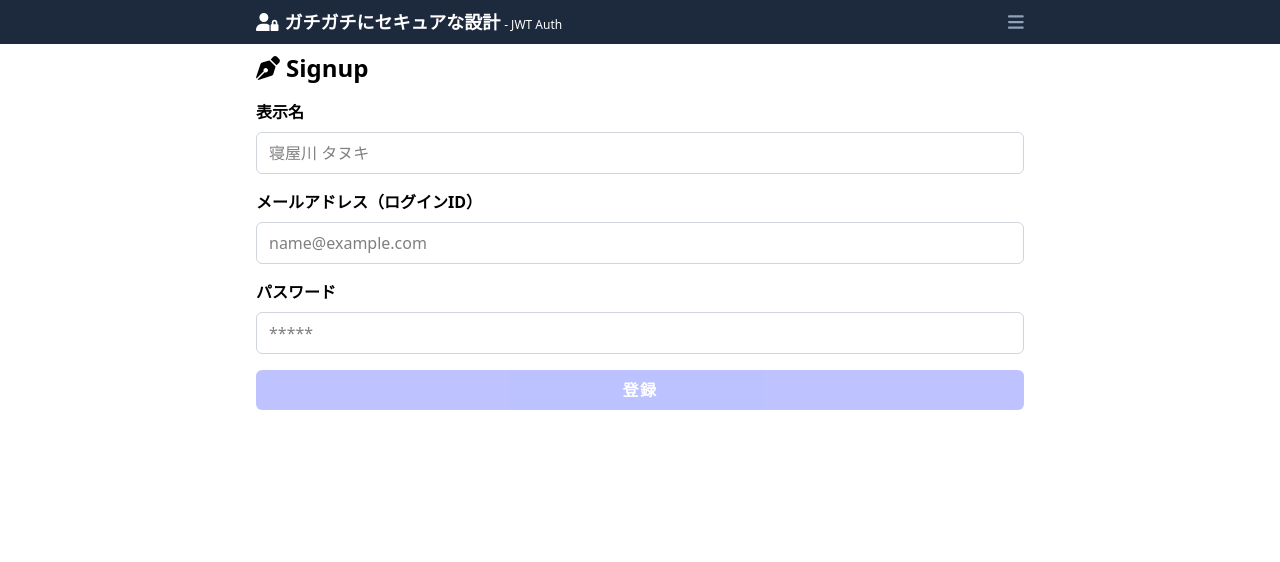
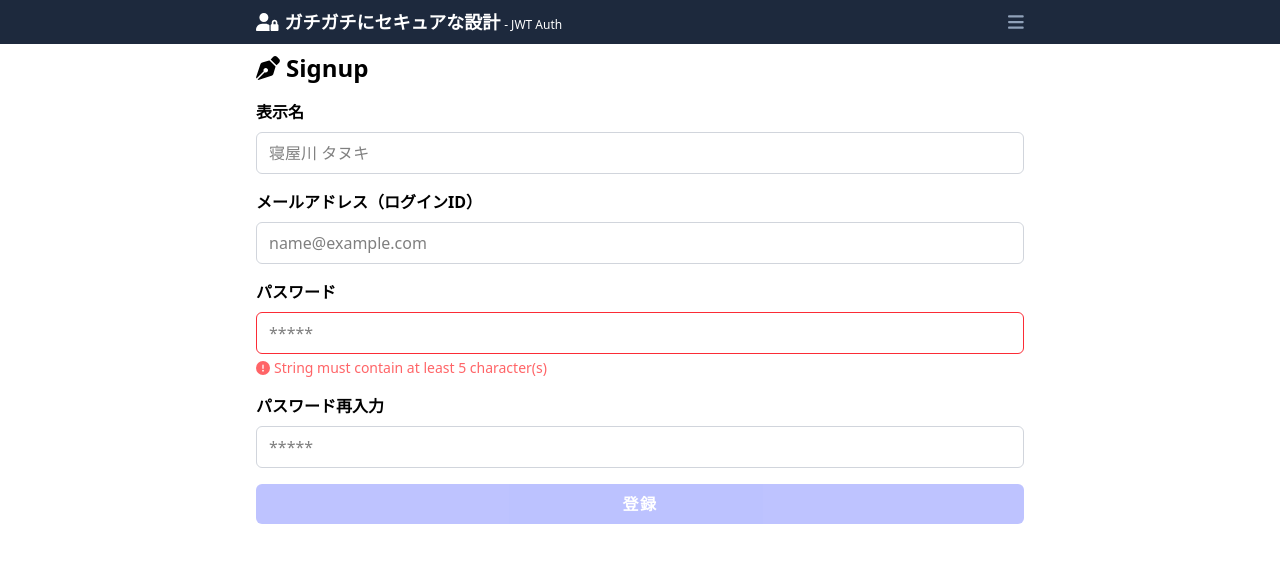
Before and after one commit to ykNe0372/web-sec-assignment, a Next.js app: page /signup in a window 1280 px wide. Shown: the top 562 px of the page. Built offline with nearby package versions, Linux system fonts and the light colour scheme.

Commit message:
パスワードの再入力機能を実装

```diff
--- a/src/app/_types/SignupRequest.ts
+++ b/src/app/_types/SignupRequest.ts
@@ -5,10 +5,16 @@ import {
   passwordSchema,
 } from "@/app/_types/CommonSchemas";
 
-export const signupRequestSchema = z.object({
+export const signupRequestSchema = z
+.object({
   name: userNameSchema,
   email: emailSchema,
   password: passwordSchema,
-});
+  passwordConfirm: passwordSchema,
+})
+.refine((data) => data.password === data.passwordConfirm, {
+  message: "パスワードが一致しません",
+  path: ["password"],
+})
 
 export type SignupRequest = z.infer<typeof signupRequestSchema>;
--- a/src/app/signup/page.tsx
+++ b/src/app/signup/page.tsx
@@ -21,6 +21,7 @@ const Page: React.FC = () => {
   const c_Name = "name";
   const c_Email = "email";
   const c_Password = "password";
+  const c_PasswordConfirm = "passwordConfirm";
 
   const router = useRouter();
 
@@ -34,6 +35,9 @@ const Page: React.FC = () => {
   });
   const fieldErrors = formMethods.formState.errors;
 
+  const password = formMethods.watch("password");
+  const passwordConfirm = formMethods.watch("passwordConfirm");
+
   // ルートエラー（サーバサイドで発生した認証エラー）の表示設定の関数
   const setRootError = (errorMsg: string) => {
     formMethods.setError("root", {
@@ -41,6 +45,10 @@ const Page: React.FC = () => {
       message: errorMsg,
     });
   };
+
+  useEffect(() => {
+    formMethods.trigger("password");
+  }, [password, passwordConfirm])
 
   // ルートエラーメッセージのクリアに関する設定
   useEffect(() => {
@@ -140,6 +148,23 @@ const Page: React.FC = () => {
           <ErrorMsgField msg={fieldErrors.root?.message} />
         </div>
 
+        {/* パスワード再入力欄 */}
+        <div>
+          <label htmlFor={c_PasswordConfirm} className="mb-2 block font-bold">
+            パスワード再入力
+          </label>
+          <TextInputField
+            {...formMethods.register(c_PasswordConfirm)}
+            id={c_PasswordConfirm}
+            placeholder="*****"
+            type="password"
+            disabled={isPending || isSignUpCompleted}
+            error={!!fieldErrors.passwordConfirm}
+            autoComplete="off"
+          />
+          <ErrorMsgField msg={fieldErrors.passwordConfirm?.message} />
+        </div>
+
         <Button
           variant="indigo"
           width="stretch"
```
